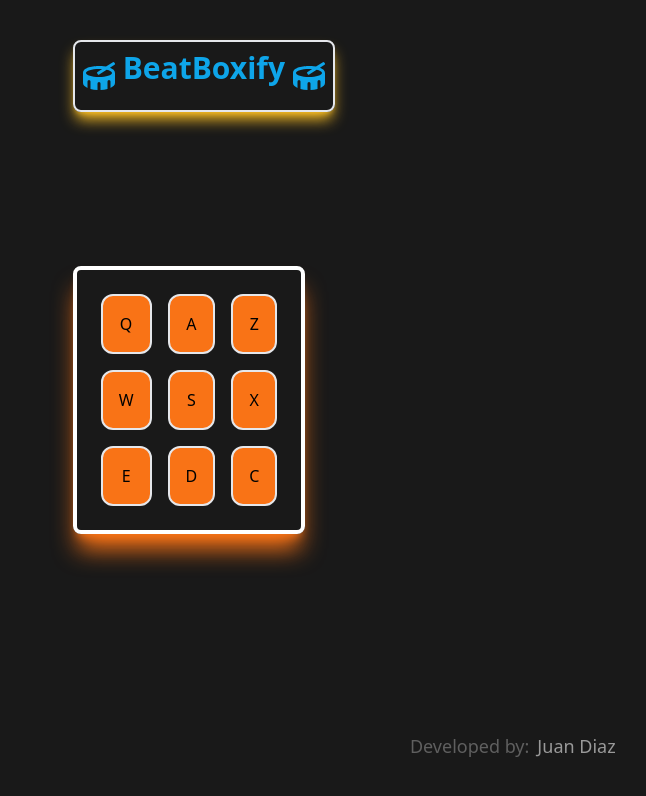
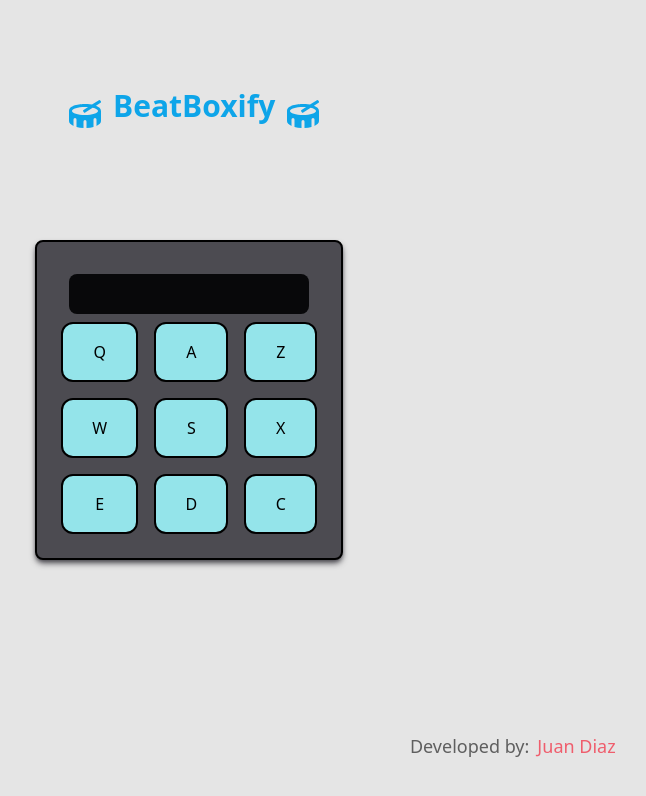
Before and after one commit to JuanPabloDiaz/drumMachine, a React (Vite) app: page / in a window 1280 px wide. Shown: the top 796 px of the page, without its empty margins (451-1097 px from the left). Built offline with nearby package versions, Linux system fonts and the light colour scheme.

Commit message:
Refactor drum machine project and update styles

```diff
--- a/src/App.jsx
+++ b/src/App.jsx
@@ -15,18 +15,6 @@ function App() {
       // console.log("key: ", e.key);
     });
   }, []);
-
-  // const drumPads = [
-  //   { id: "pad1", triggerKey: "Q", src: "path/to/audio1.mp3" },
-  //   { id: "pad2", triggerKey: "W", src: "path/to/audio2.mp3" },
-  //   { id: "pad3", triggerKey: "E", src: "path/to/audio3.mp3" },
-  //   { id: "pad4", triggerKey: "A", src: "path/to/audio4.mp3" },
-  //   { id: "pad5", triggerKey: "S", src: "path/to/audio5.mp3" },
-  //   { id: "pad6", triggerKey: "D", src: "path/to/audio6.mp3" },
-  //   { id: "pad7", triggerKey: "Z", src: "path/to/audio7.mp3" },
-  //   { id: "pad8", triggerKey: "X", src: "path/to/audio8.mp3" },
-  //   { id: "pad9", triggerKey: "C", src: "path/to/audio9.mp3" },
-  // ];
 
   const drumPads = [
     {
@@ -78,16 +66,22 @@ function App() {
   return (
     <>
       <Layout>
-        <div id="drum-machine" className=" ">
-          <div className="fixed flex justify-center items-center gap-2 top-10 border-2 rounded-lg p-2 shadow-lg shadow-amber-400 text-sky-500">
+        <div
+          id="drum-machine"
+          className=" bg-[#4C4B51] border-2 border-black rounded-lg p-6 shadow-md shadow-[#4C4B51]"
+        >
+          <div className="fixed flex justify-center items-center gap-3 top-20 p-2 text-sky-500">
             <FaDrum className="h-8 w-8" />
             <h1 className="text-3xl font-bold mb-4">BeatBoxify</h1>
             <FaDrum className="h-8 w-8" />
           </div>
-          <div id="display" className="text-white">
+          <div
+            id="display"
+            className="flex justify-center h-10 w-60 p-2 m-2 rounded-lg bg-[#08080A] text-white"
+          >
             {activeKey}
           </div>
-          <div className="grid grid-rows-3 grid-flow-col gap-4 border-4 border-white rounded-lg p-6 shadow-xl shadow-orange-500">
+          <div className="grid grid-rows-3 grid-flow-col gap-4 ">
             {drumPads.map((drum) => (
               <DrumPad
                 key={drum.src}
--- a/src/Components/DrumPad.jsx
+++ b/src/Components/DrumPad.jsx
@@ -4,7 +4,7 @@ function DrumPad({ id, triggerKey, onClick, src }) {
   return (
     <button
       id={id}
-      className="drum-pad border-2 p-4 rounded-xl bg-orange-500 hover:bg-orange-600 focus:outline-none focus:ring-2 focus:ring-orange-600 focus:ring-opacity-50 transition duration-200"
+      className="drum-pad border-2 border-black p-4 rounded-xl bg-[#94E4EA] hover:bg-[#63DBAF] focus:outline-none focus:ring-2 focus:ring-[#94E4EA] focus:ring-opacity-50 transition duration-200"
       onClick={onClick}
     >
       {triggerKey}
--- a/src/Components/Footer.jsx
+++ b/src/Components/Footer.jsx
@@ -5,7 +5,7 @@ const Footer = () => {
         <p className="text-sm sm:text-md md:text-lg font-normal text-[#5f5f5f]">
           Developed by:
         </p>
-        <span className="text-sm sm:text-md md:text-lg font-normal text-[#999999] hover:text-[#F8F9FA] transition duration-300">
+        <span className="text-sm sm:text-md md:text-lg font-normal text-[#EF5E6D] hover:text-black transition duration-300">
           <a href="https://jpdiaz.dev/">Juan Diaz</a>
         </span>
       </div>
--- a/src/Components/Layout/index.jsx
+++ b/src/Components/Layout/index.jsx
@@ -2,7 +2,7 @@ import PropTypes from "prop-types";
 
 const Layout = ({ children }) => {
   return (
-    <div className="flex flex-col justify-center items-center w-screen h-screen bg-black/90">
+    <div className="flex flex-col justify-center items-center w-screen h-screen bg-[#E5E5E5]">
       {children}
     </div>
   );
```
Also changed, not shown: 1 other file (tests, documents, lock files or other folders).
